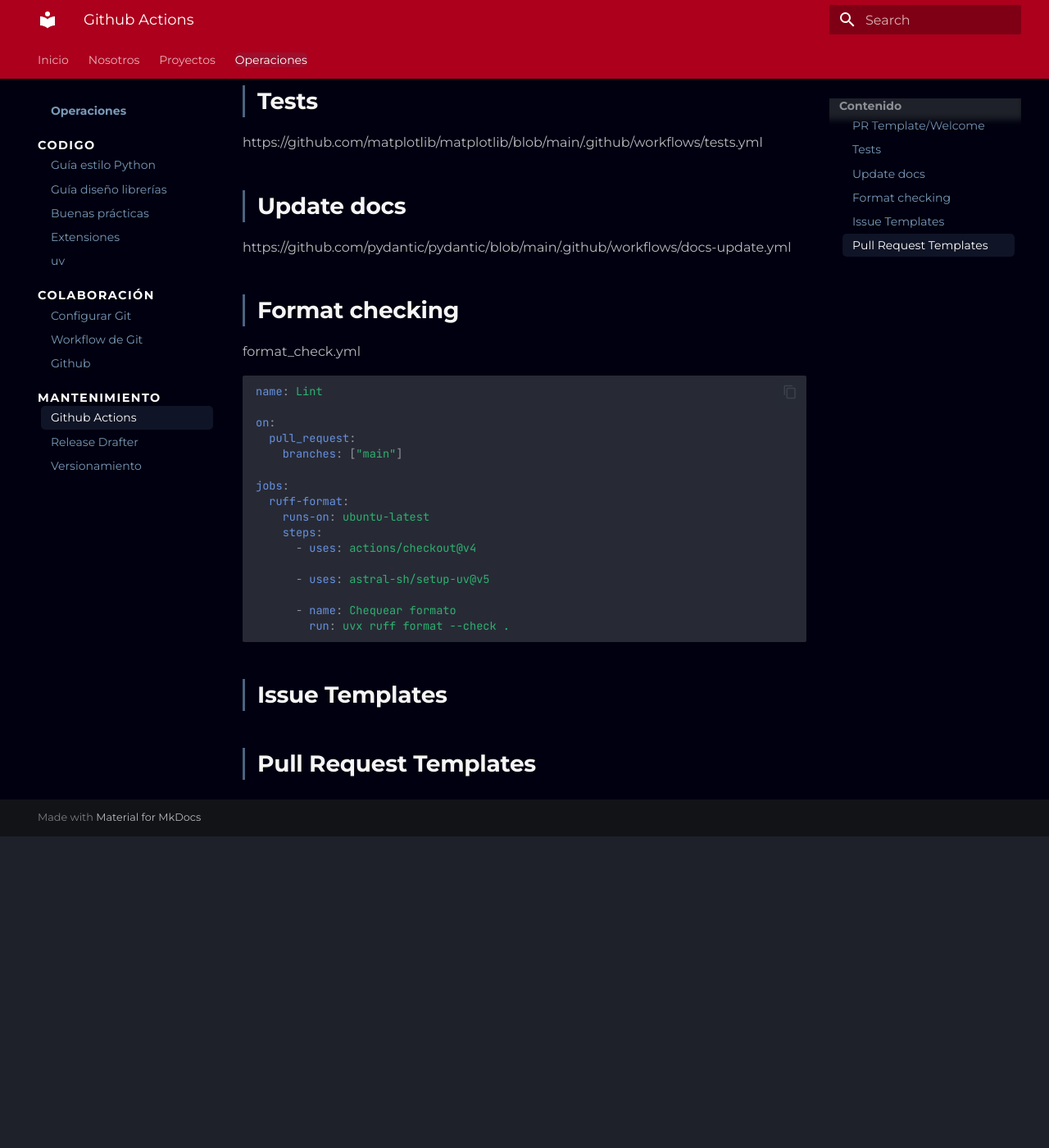
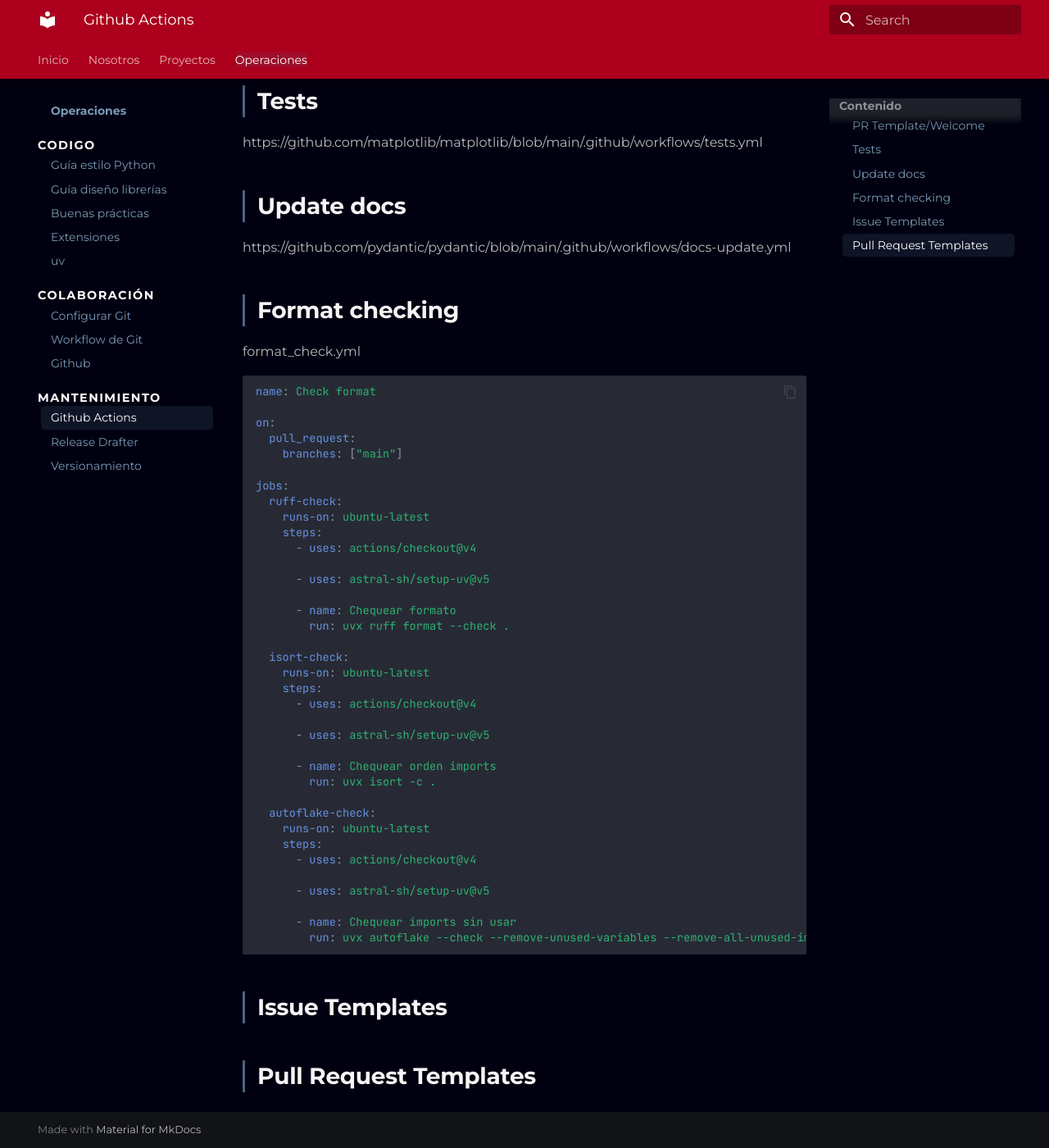
Before and after one commit to c2-circulo-desarrolladores/c2-core, an MkDocs documentation site: the page built from docs/operaciones/mantenimiento/github_actions.md, in a window 1280 px wide and 1400 px high, scrolled down 385 px. Shown: the whole window at 82% size. Built offline with MkDocs 1.6.1 and Material for MkDocs 9.7.7, drawn with Linux system fonts in a browser that asks for light colours; before the commit the page ends 1405 px from its top, so only the background shows below that.

````diff
--- a/docs/operaciones/mantenimiento/github_actions.md
+++ b/docs/operaciones/mantenimiento/github_actions.md
@@ -13,14 +13,14 @@ https://github.com/pydantic/pydantic/blob/main/.github/workflows/docs-update.yml
 format_check.yml
 
 ```yaml
-name: Lint
+name: Check format
 
 on:
   pull_request:
     branches: ["main"]
 
 jobs:
-  ruff-format:
+  ruff-check:
     runs-on: ubuntu-latest
     steps:
       - uses: actions/checkout@v4
@@ -29,6 +29,26 @@ jobs:
 
       - name: Chequear formato
         run: uvx ruff format --check .
+
+  isort-check:
+    runs-on: ubuntu-latest
+    steps:
+      - uses: actions/checkout@v4
+
+      - uses: astral-sh/setup-uv@v5
+
+      - name: Chequear orden imports
+        run: uvx isort -c .
+
+  autoflake-check:
+    runs-on: ubuntu-latest
+    steps:
+      - uses: actions/checkout@v4
+
+      - uses: astral-sh/setup-uv@v5
+
+      - name: Chequear imports sin usar
+        run: uvx autoflake --check --remove-unused-variables --remove-all-unused-imports -r . --exclude "__init__.py"
 ```
 
 ## Issue Templates
````
Also changed, not shown: docs/operaciones/codigo/buenas_practicas.md (+9 -0 lines), docs/operaciones/codigo/extensiones.md (+3 -0 lines), docs/operaciones/codigo/guia_estilo_librerias.md (+8 -2 lines), docs/operaciones/codigo/guia_oop_python.md (added, +16 -0 lines), docs/operaciones/colaboracion/conventional_commits.md (added, +52 -0 lines), docs/operaciones/colaboracion/owners.md (added, +6 -0 lines), docs/operaciones/colaboracion/pre_commit.md (deleted, +0 -1 lines), docs/operaciones/mantenimiento/changelogs.md (added, +1 -0 lines), docs/operaciones/colaboracion/buenas_practicas.md (deleted).
